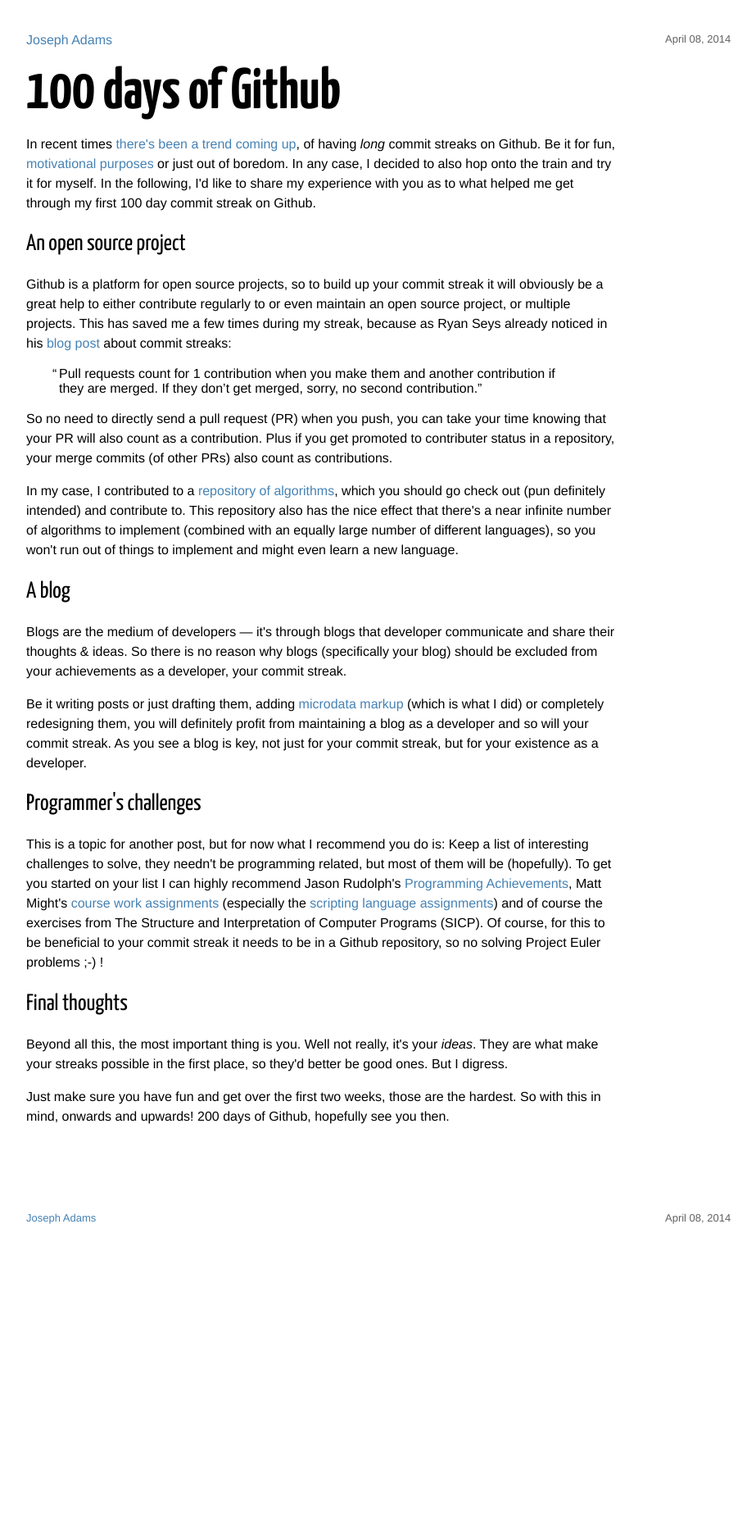
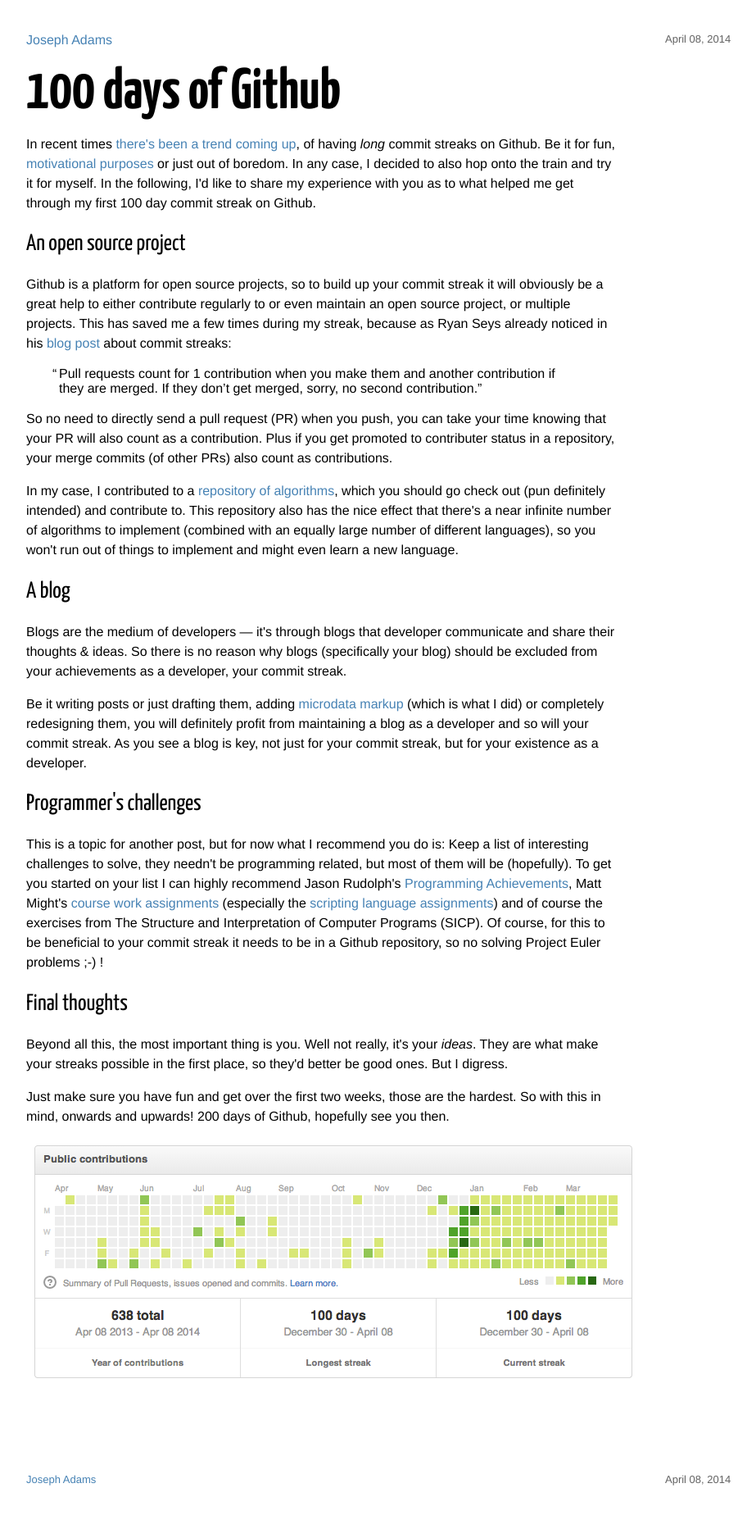
Before and after one commit to jcla1/jcla1.github.com, a Jekyll site: the page built from _posts/2014-04-08-100-days-of-github.html, in a window 1280 px wide. Shown: the whole page at 82% size, without its empty margins (128-1051 px from the left). Built offline with Jekyll 4.4.1, drawn with Linux system fonts in a browser that asks for light colours; before the commit the page ends 1557 px from its top, so only the background shows below that.

Commit message:
Added proof image

```diff
--- a/_posts/2014-04-08-100-days-of-github.html
+++ b/_posts/2014-04-08-100-days-of-github.html
@@ -26,4 +26,4 @@
 <p>Beyond all this, the most important thing is you. Well not really, it's your <i>ideas</i>. They are what make your streaks possible in the first place, so they'd better be good ones. But I digress.</p>
 <p>Just make sure you have fun and get over the first two weeks, those are the hardest. So with this in mind, onwards and upwards! 200 days of Github, hopefully see you then.</p>
 
-<!-- INSERT MISSING PROOF PICTURE HERE -->
+<img src="/public/img/streak-100.png">
```
Also changed, not shown: public/img/streak-100.png (added).
